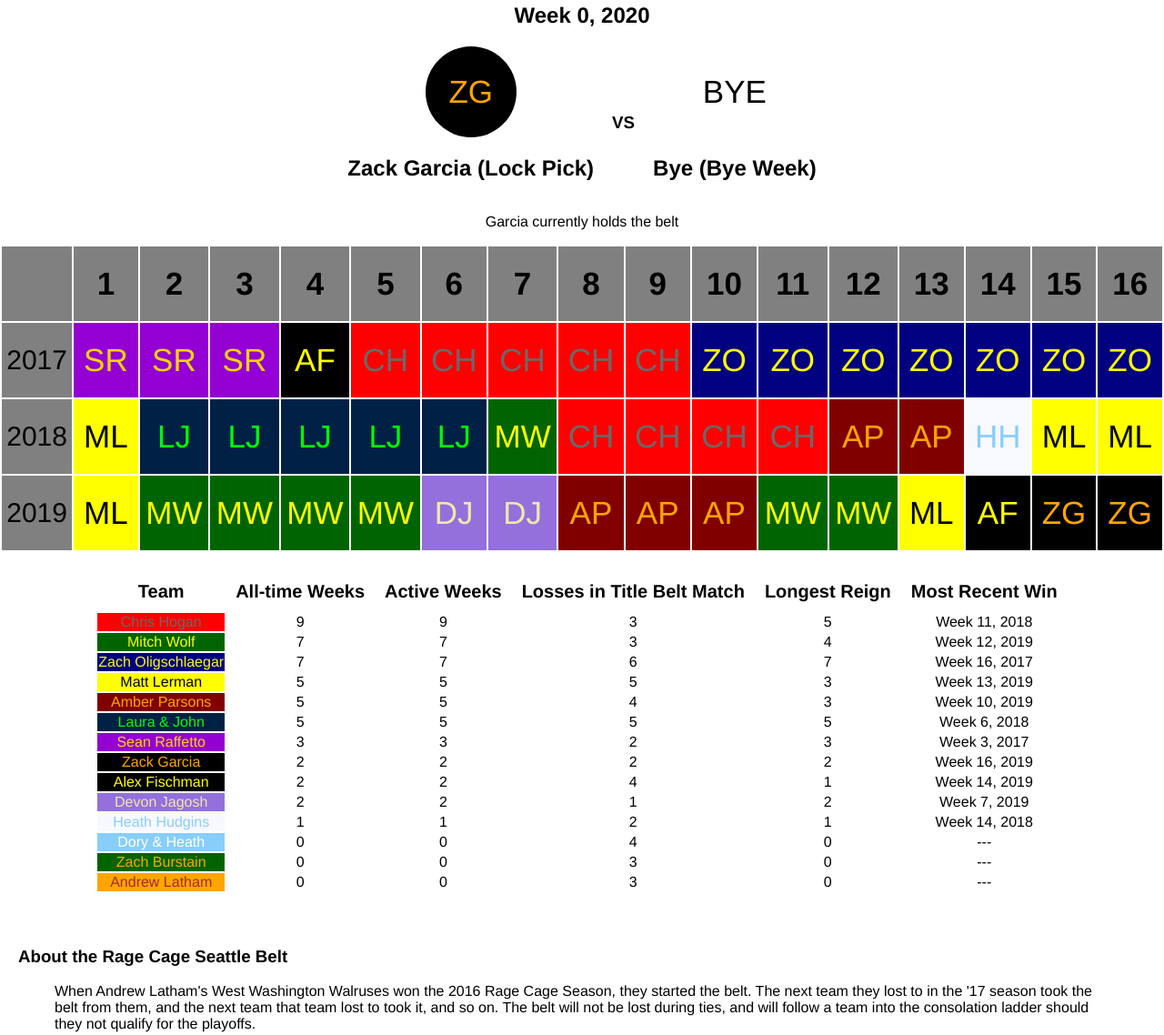
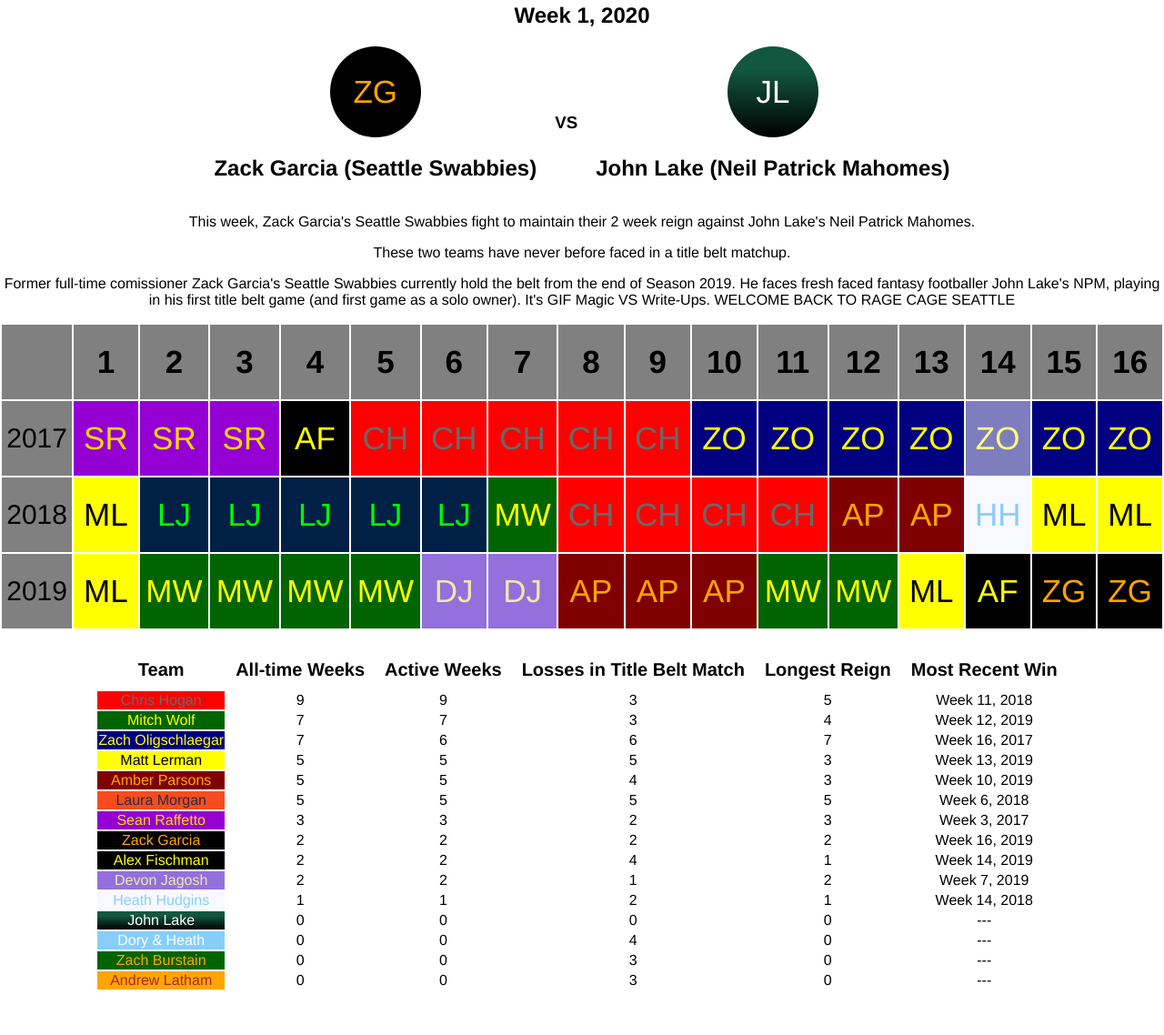
Before and after one commit to ragecagebelt/ragecagebelt.github.io, a plain HTML site: page index.html in a window 1280 px wide. Shown: the part 182-1320 px from the top of the page at 91% size. Drawn offline with Linux system fonts and the light colour scheme.

Commit message:
WEEK 01 2020 A

```diff
--- a/data.js
+++ b/data.js
@@ -249,9 +249,9 @@ var DATA = {
 	},
 	current: {
 		year: 2020,
-		week: 0,
+		week: 1,
 		champ: "GAR",
-		chal: "BYE",
-		flair: "Garcia currently holds the belt"
+		chal: "LAK",
+		flair: "Former full-time comissioner Zack Garcia's Seattle Swabbies currently hold the belt from the end of Season 2019. He faces fresh faced fantasy footballer John Lake's NPM, playing in his first title belt game (and first game as a solo owner). It's GIF Magic VS Write-Ups. WELCOME BACK TO RAGE CAGE SEATTLE"
 	}
 };
--- a/index.html
+++ b/index.html
@@ -115,8 +115,8 @@
 					<li>The Title Belt is active any week where an NFL game is played, regardless if the current Title Belt holder plays. This means the current Title Belt holder can keep the Title Belt during a playoff week when they are not playing . Bye weeks and weeks where the Title Belt holder is not qualified to play are indicated by a faded logo.</li>
 					<li>The following is used for tracking information<ul>
 							<li>The team tracked as "Dory & Heath" was represented by just Dory Patterson prior to the 2019 Season</li>
-							<li>The team tracked as "Laura & John" was officially represented by just Laura Morgan prior to the 2018 Season</li>
-							<li>The teams tracked as "Sean Raffetto" and "Heath Hudgins" are no longer tracked in the league</li>
+							<li>The team tracked as "Laura Morgan" was officially represented as "Laura & John" from 2017-2018</li>
+							<li>The teams tracked as "Amber Parsons", "Sean Raffetto" and "Heath Hudgins" are no longer tracked in the league</li>
 						</ul>
 					</li>
 				</ul>
--- a/methods.js
+++ b/methods.js
@@ -1,7 +1,7 @@
 var TEAM_HISTORY_MAP = {
 	"DOR": "DH",
-	"MOR": "LJ",
-	"BYE": null,
+	"LJ": "MOR",
+	"BYE": "BYE",
 };
 
 var TEAM_DATA = {};
--- a/style.css
+++ b/style.css
@@ -152,3 +152,14 @@ body {
 	background-color: darkgreen;
 	color: orange;
 }
+
+.JL {
+	background: linear-gradient(0deg, rgba(0,0,0,1) 0%, rgba(18,87,64,1) 75%);
+	background-color: black;
+	color: white;
+}
+
+.LM {
+	background-color: #F84C1E;
+	color: #232D4B;
+}
--- a/teamInfo.js
+++ b/teamInfo.js
@@ -2,14 +2,20 @@ var TEAM_INFO = {
 	"LJ": {
 		name: "Laura & John",
 		abbr: "LJ",
-		old: false,
+		old: true,
 		currName: "Awkward Turtles"
+	},
+	"LAK": {
+		name: "John Lake",
+		abbr: "JL",
+		old: true,
+		currName: "Neil Patrick Mahomes"
 	},
 	"MOR": {
 		name: "Laura Morgan",
 		abbr: "LM",
-		old: true,
-		currName: "WILLLLSOOOOONNNN"
+		old: false,
+		currName: "Awkward Turtles"
 	},
 	"DOR": {
 		name: "Dory Patterson",
@@ -27,13 +33,13 @@ var TEAM_INFO = {
 		name: "Mitch Wolf",
 		abbr: "MW",
 		old: false,
-		currName: "The Trashman"
+		currName: "Rex Grossman Fan Club"
 	},
 	"HOG": {
 		name: "Chris Hogan",
 		abbr: "CH",
 		old: false,
-		currName: "Giselle JizzyBells"
+		currName: "Baequon Barkley"
 	},
 	"BUR": {
 		name: "Zach Burstain",
@@ -45,7 +51,7 @@ var TEAM_INFO = {
 		name: "Zack Garcia",
 		abbr: "ZG",
 		old: false,
-		currName: "Lock Pick"
+		currName: "Seattle Swabbies"
 	},
 	"OLI": {
 		name: "Zach Oligschlaegar",
@@ -96,7 +102,7 @@ var TEAM_INFO = {
 		currName: "D At Full Chubb"
 	},
 	"BYE": {
-		name: "Bye",
+		name: "Bye Week",
 		abbr: "BYE",
 		old: false,
 		currName: "Bye Week"
```
